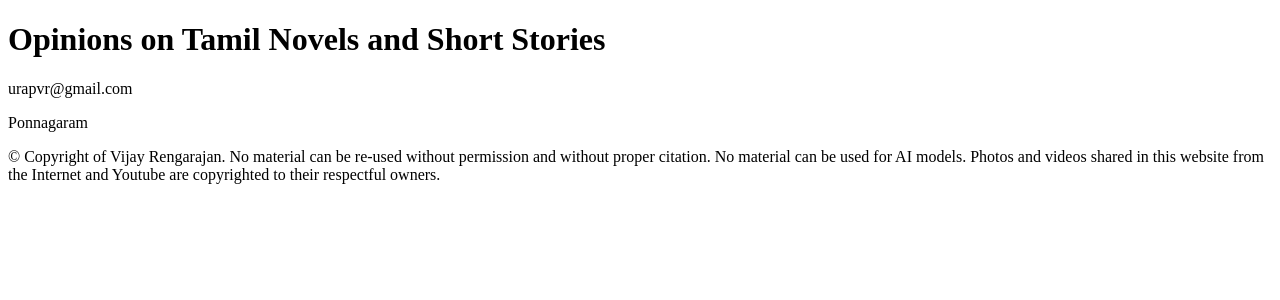
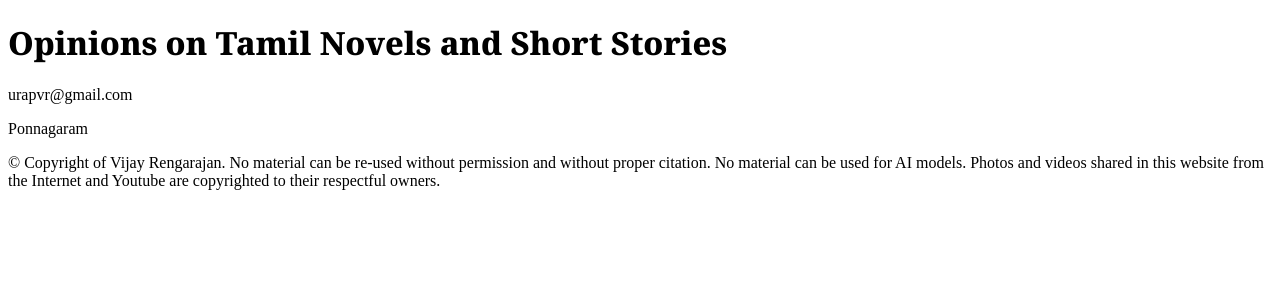
Before and after one commit to apvijay/ink, a Jekyll site: the page built from index.md, in a window 1280 px wide. Shown: the top 300 px of the page. Built offline with Jekyll 4.4.1, drawn with Linux system fonts in a browser that asks for light colours; Markdown is read by kramdown in place of the engine named in the settings.

Commit message:
import style.css in base

```diff
--- a/_layouts/base.html
+++ b/_layouts/base.html
@@ -4,6 +4,7 @@
 <head>
     <meta http-equiv="Content-Type" content="text/html; charset=UTF-8">
     <meta name="viewport" content="width=device-width">
+    <link rel="stylesheet" href="/css/style.css">
     <link rel="preconnect" href="https://fonts.googleapis.com">
     <link rel="preconnect" href="https://fonts.gstatic.com" crossorigin>
     <link href="https://fonts.googleapis.com/css2?family=Noto+Serif:ital,wght@0,100..900;1,100..900&display=swap" rel="stylesheet">
```
